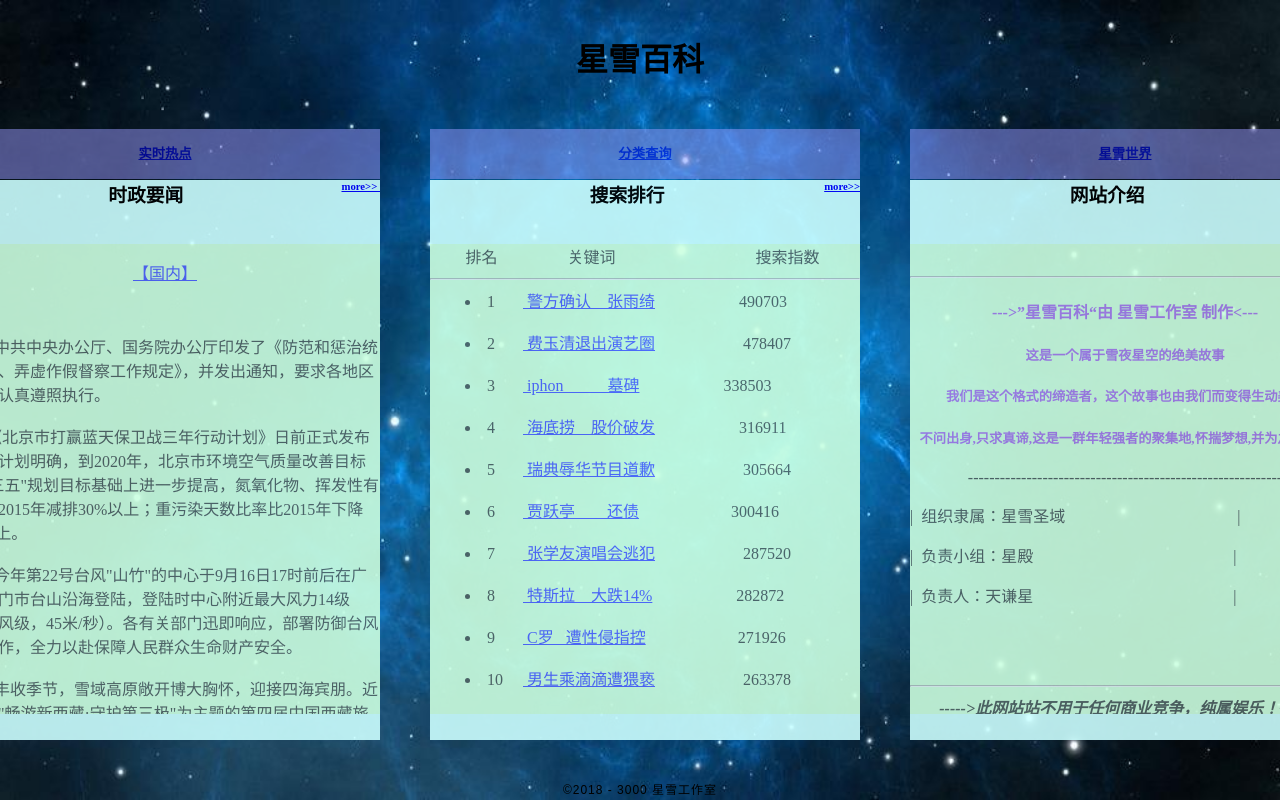
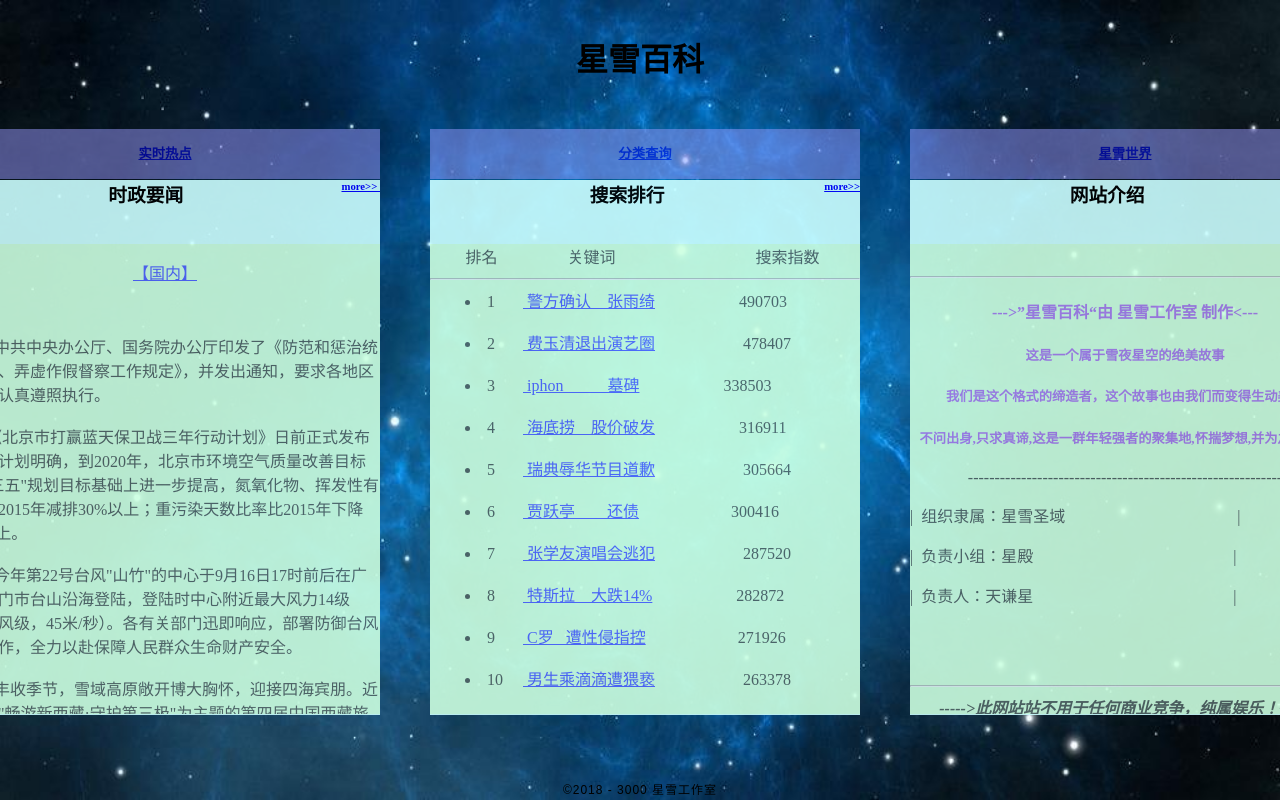
Before and after one commit to sleepy-god/snow, a plain HTML site: page index.html in a window 1280 px wide. Shown: the top 800 px of the page. Drawn offline with Linux system fonts and the light colour scheme.

Commit message:
Update index.html

```diff
--- a/index.html
+++ b/index.html
@@ -33,7 +33,7 @@
 		.art1{
 			background-color:#CFF;
 			width:430px;
-			height:560px;
+			height:535px;
 			margin-left:60px;
 			margin-right: 50px;
 			margin-top: -24px;
@@ -43,7 +43,7 @@
 		.art2{
 			background-color:#CFF;
 			width:430px;
-			height:560px;
+			height:535px;
 			opacity:0.9;
 			margin-left: auto;
 			margin-right: 50px;
@@ -53,7 +53,7 @@
 		.art3{
 			background-color:#CFF;
 			width:430px;
-			height:560px;
+			height:535px;
 			opacity:0.9;
 			margin-left: auto;
 			margin-right: 50px;
```
